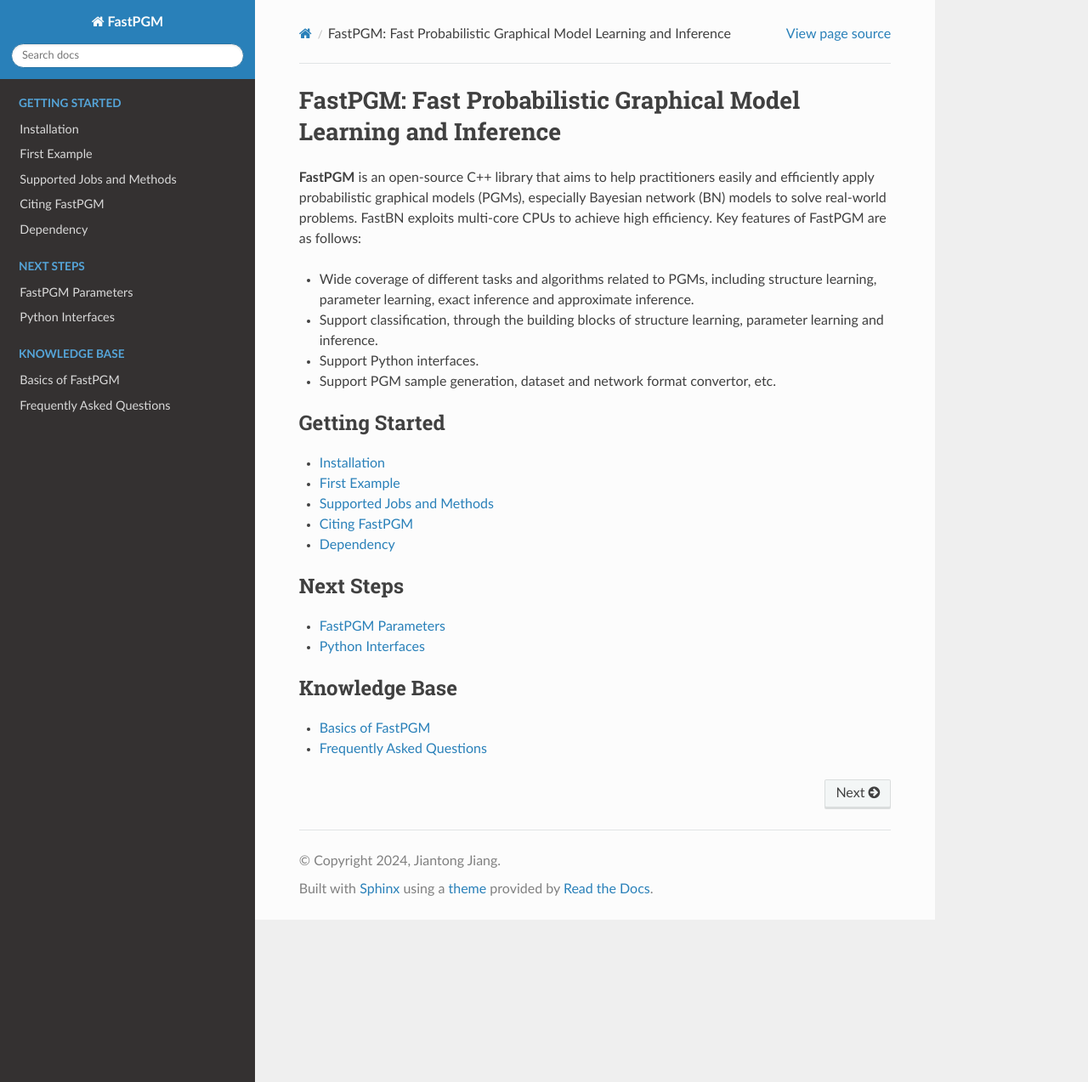
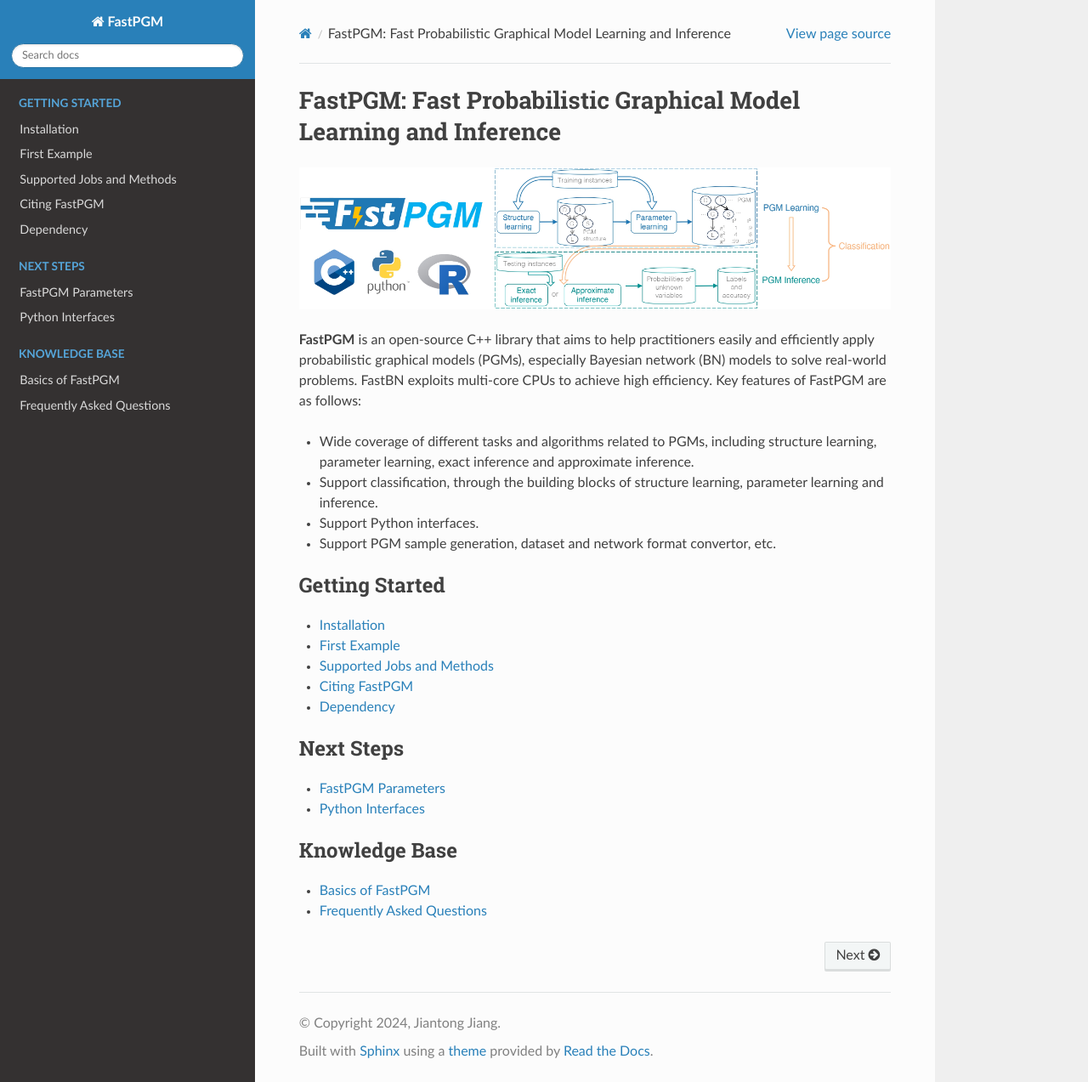
Before and after one commit to jjiantong/FastPGM, a Sphinx documentation site: the page built from docs/source/index.rst, in a window 1280 px wide and 1273 px high. Shown: the whole window at 85% size. Built offline with Sphinx 7.4.7 and the Read the Docs theme 3.1.0, drawn with Linux system fonts in a browser that asks for light colours.

Commit message:
update img

```diff
--- a/docs/source/index.rst
+++ b/docs/source/index.rst
@@ -5,6 +5,8 @@
 
 FastPGM: Fast Probabilistic Graphical Model Learning and Inference
 ==================================================================
+
+.. image:: fig/doc_cover.jpg
 
 **FastPGM** is an open-source C++ library that aims to help practitioners easily and efficiently apply probabilistic
 graphical models (PGMs), especially Bayesian network (BN) models to solve real-world problems. FastBN exploits
```
Also changed, not shown: README.md (+2 -0 lines), docs/source/fig/doc_cover.jpg (added), 1 other file.
